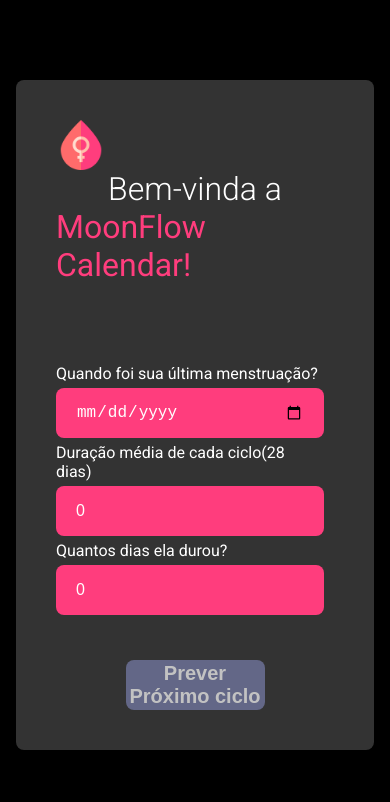
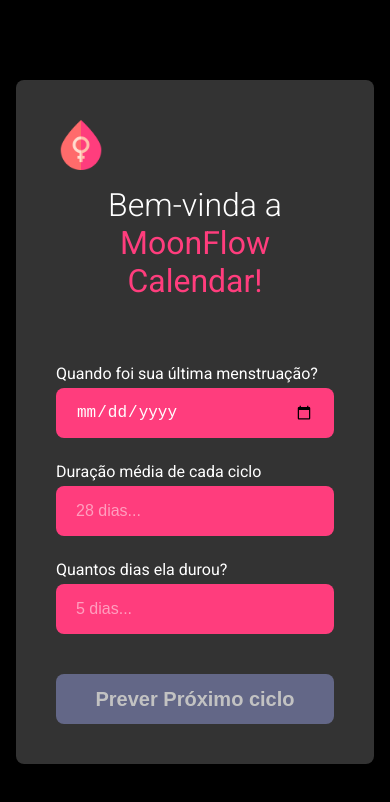
Before and after one commit to rebecaCaroba/moonFlowCalendar, a React (Vite) app: page / in a window 390 px wide. Shown: the top 802 px of the page. Built offline with nearby package versions, Linux system fonts and the light colour scheme.

Commit message:
Melhorando estilização e responsividade

```diff
--- a/src/context/CyclesContext.tsx
+++ b/src/context/CyclesContext.tsx
@@ -9,8 +9,8 @@ type CreateNewCycleData = {
 interface Cycle {
     id: number
     lastCycle: Date
-    CycleDuration: number
-    flowDuration: number
+    CycleDuration: number | null
+    flowDuration: number | null
     expectedNextCycleDate: Date
     daysUntilNextCycle: number
     endDayNextCycle: Date
--- a/src/pages/Home/index.tsx
+++ b/src/pages/Home/index.tsx
@@ -29,8 +29,6 @@ export function Home() {
         resolver: zodResolver(newCycleFormValidationSchema),
         defaultValues: {
             lastCycle: new Date(),
-            CycleDuration: 0,
-            flowDuration: 0,
         }
     })
 
@@ -72,7 +70,7 @@ export function Home() {
 
                     </InputContainer>
                     <InputContainer>
-                        <label htmlFor="CycleDuration">Duração média de cada ciclo(28 dias)</label>
+                        <label htmlFor="CycleDuration">Duração média de cada ciclo</label>
                         <input
                             type="number"
                             id="CycleDuration"
--- a/src/pages/Home/styles.ts
+++ b/src/pages/Home/styles.ts
@@ -6,13 +6,13 @@ export const HomeContainer = styled.div`
   flex-direction: column;
   align-items: center;
   justify-content: center;
-  gap: 5rem;
+  gap: 4rem;
 
   form {
     display: flex;
     flex-direction: column;
     align-items: center;
-    gap: 2.5rem;
+    gap: 1rem;
   }
 
 
@@ -22,7 +22,7 @@ export const HomeContainer = styled.div`
         border: 0;
         outline: none;
         border-radius: 8px;
-        width: 50%;
+        width: 100%;
         height: 3.125rem;
         font-size: 1.25rem;
         font-weight: 700;
@@ -36,11 +36,12 @@ export const HomeContainer = styled.div`
 `
 
 export const TitleContainer = styled.div`
-  display: flex;
-  flex-direction: column;
+  text-align: center;
   align-items: center;
   font-weight: 300;
   font-size: 2rem;
+  margin-top: 1rem;
+  max-width: 300px;
 
   span {
       font-weight: 500;
@@ -60,7 +61,6 @@ export const FormContainer = styled.div`
 
 export const InputContainer = styled.div`
   text-align: center;
-  margin-right: 10px;
 
   input {
       padding: 20px;
@@ -74,6 +74,11 @@ export const InputContainer = styled.div`
       font-size: 1rem;
   }
 
+  &:nth-child(2) {
+    margin-right: 10px;
+    margin-left: 10px;
+  }
+
   input::placeholder {
   color: ${(props) => props.theme['white']};
   opacity: 50%;
@@ -84,9 +89,14 @@ export const InputContainer = styled.div`
     margin-bottom: 5px;
   }
 
-  @media (max-width: 700px) {
+  @media (max-width: 728px) {
     width: 100%;
-    margin-bottom: 0.313rem;
+    margin-bottom: 1.5rem;
+
+    &:nth-child(2) {
+      margin-right: 0;
+      margin-left: 0;
+    }
 
     label {
       text-align: left;
```
